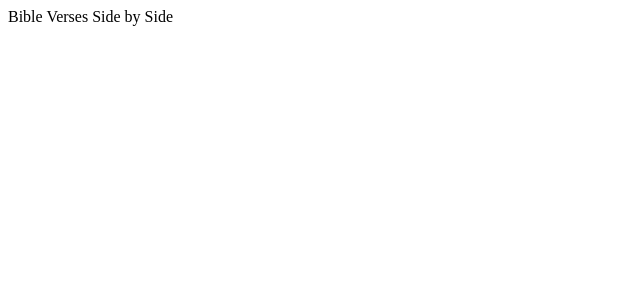
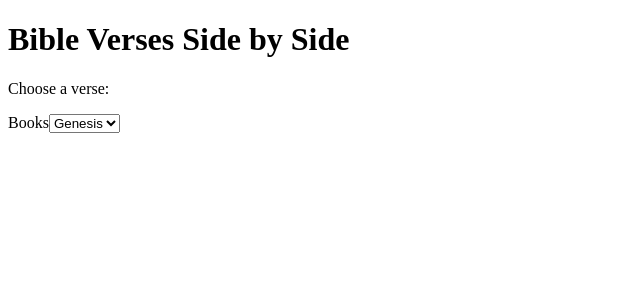
Before and after one commit to katevhelm/bible-verses-sbs, a React (Create React App) app: page / in a window 1280 px wide. Shown: the top 300 px of the page, without its empty margins (0-640 px from the left). Built offline with nearby package versions, Linux system fonts and the light colour scheme.

Commit message:
create and link VerseSelect

```diff
--- a/src/components/App.js
+++ b/src/components/App.js
@@ -1,10 +1,16 @@
 import React from 'react';
+import VerseSelect from './VerseSelect';
 
 class App extends React.Component {
   state = {};
 
   render() {
-    return <div>Bible Verses Side by Side</div>;
+    return (
+      <div>
+        <h1>Bible Verses Side by Side</h1>
+        <VerseSelect />
+      </div>
+    );
   }
 }
 
--- /dev/null
+++ b/src/components/VerseSelect.js
@@ -0,0 +1,18 @@
+import React from 'react';
+
+const VerseSelect = (props) => {
+  return (
+    <div>
+      <p>Choose a verse:</p>
+      <form>
+        <label for="books">Books</label>
+        <select name="books" id="books">
+          <option value="genesis">Genesis</option>
+          <option value="exodus">Exodus</option>
+        </select>
+      </form>
+    </div>
+  );
+};
+
+export default VerseSelect;
```
